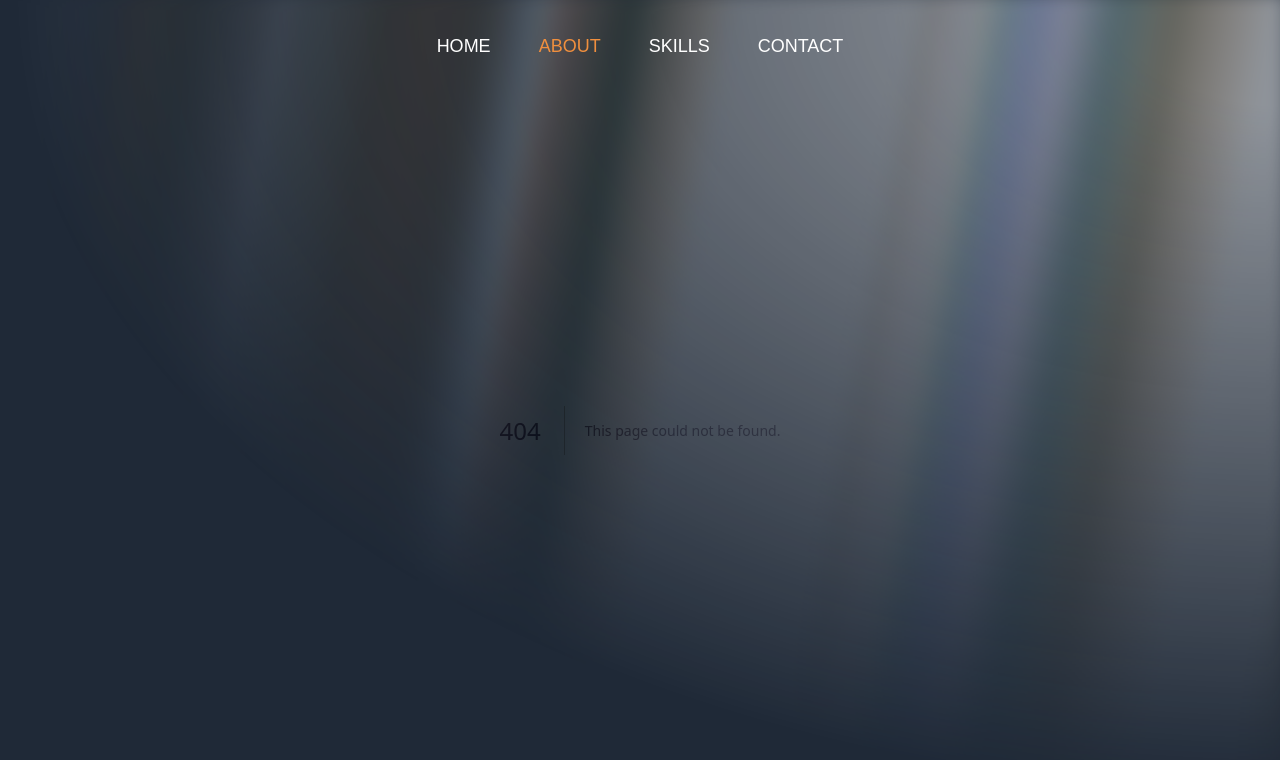
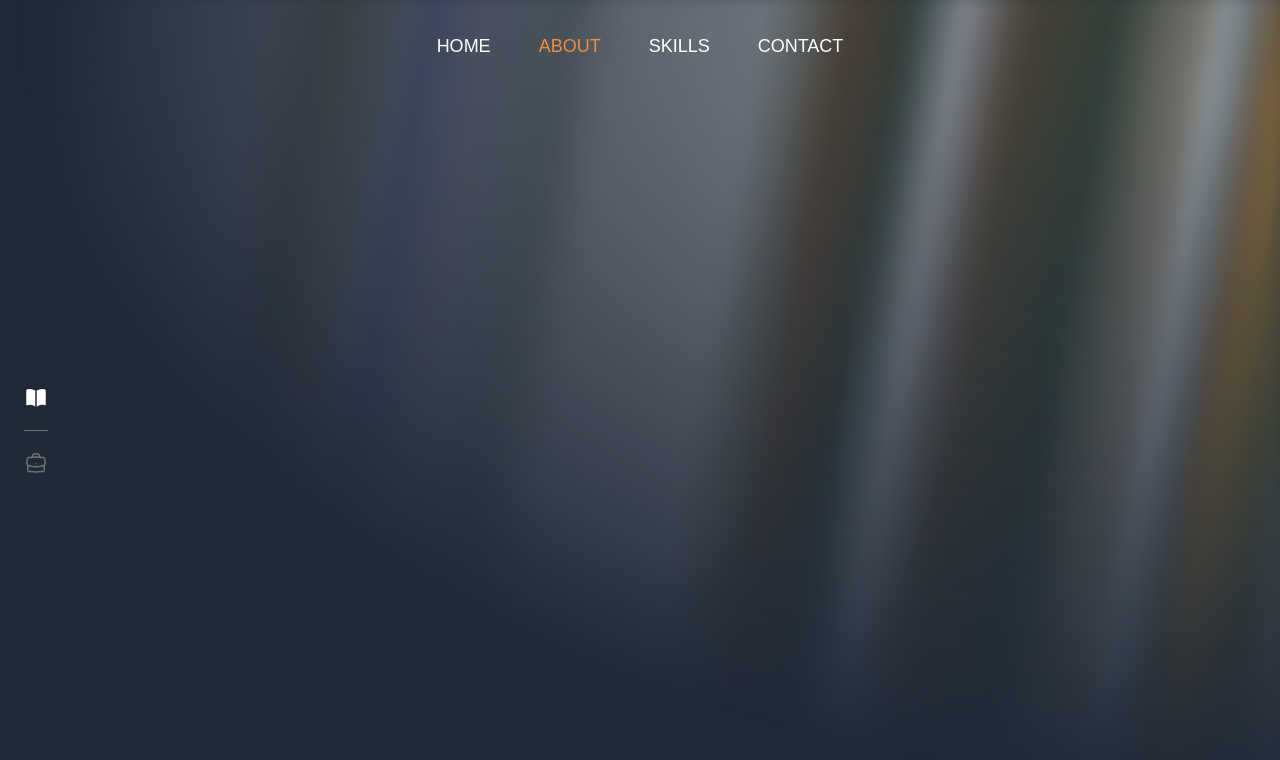
Before and after one commit to jhamer8/personal-website, a Next.js app: page /about in a window 1280 px wide. Before the commit this address had no page. Shown: the top 760 px of the page. Built offline with nearby package versions, Linux system fonts and the light colour scheme; a web font is replaced by a local one.

Commit message:
Clean Left Bar

```diff
--- /dev/null
+++ b/app/about/page.tsx
@@ -0,0 +1,12 @@
+import React from 'react'
+import LeftBar from '@/components/ui/left-bar'
+
+function About() {
+  return (
+    <div className="flex flex-1">
+        <LeftBar />
+    </div>
+  )
+}
+
+export default About
--- a/app/globals.css
+++ b/app/globals.css
@@ -18,3 +18,6 @@
 .drawer-open {
   transform: translateY(0);
 }
+.transition-icon {
+  transition: all 2s ease-in-out;
+}
--- a/app/page.tsx
+++ b/app/page.tsx
@@ -22,7 +22,7 @@ const suffix = [
 
 export default function Home() {
   return (
-    <div className="flex items-center justify-center h-screen z-20 p-4 md:p-8 min-w-[300px] max-w-7xl mx-auto">
+    <div className="flex items-center justify-center h-screen z-20 p-4 md:p-8 min-w-[300px]">
       <div
         className={`flex flex-col items-center justify-center text-4xl sm:text-5xl md:text-6xl lg:text-8xl ${doppioOne.className}`}
       >
--- /dev/null
+++ b/components/ui/left-bar.tsx
@@ -0,0 +1,73 @@
+"use client"
+import React, { useState } from "react";
+import { motion, AnimatePresence } from "framer-motion";
+import { BookOpenIcon, BriefcaseIcon } from "@heroicons/react/24/outline";
+import { BookOpenIcon as BookOpenIconSolid, BriefcaseIcon as BriefcaseIconSolid } from "@heroicons/react/24/solid";
+
+function LeftBar() {
+  const [activeIcon, setActiveIcon] = useState<string | null>('book');
+
+  return (
+    <div className="flex flex-col justify-center ml-6 space-y-5 z-20">
+      <motion.button
+        onClick={() => setActiveIcon('book')}
+        whileHover={{ scale: 1.1, color: "black" }}
+      >
+        <AnimatePresence mode="wait">
+          {activeIcon === 'book' ? (
+            <motion.div
+              key="book-solid"
+              initial={{ scale: 0.8, opacity: 0 }}
+              animate={{ scale: 1, opacity: 1 }}
+              exit={{ scale: 0.8, opacity: 0 }}
+              transition={{ duration: 0.3 }}
+            >
+              <BookOpenIconSolid className="h-6 w-6 text-white dark:text-white hover:text-themeOrange" />
+            </motion.div>
+          ) : (
+            <motion.div
+              key="book-outline"
+              initial={{ scale: 0.8, opacity: 0 }}
+              animate={{ scale: 1, opacity: 1 }}
+              exit={{ scale: 0.8, opacity: 0 }}
+              transition={{ duration: 0.3 }}
+            >
+              <BookOpenIcon className="h-6 w-6 text-neutral-500 dark:text-white hover:text-white" />
+            </motion.div>
+          )}
+        </AnimatePresence>
+      </motion.button>
+      <div className="h-[1px] w-6 bg-neutral-500 dark:bg-white" />
+      <motion.button
+        onClick={() => setActiveIcon('briefcase')}
+        whileHover={{ scale: 1.1 }}
+      >
+        <AnimatePresence mode="wait">
+          {activeIcon === 'briefcase' ? (
+            <motion.div
+              key="briefcase-solid"
+              initial={{ scale: 0.8, opacity: 0 }}
+              animate={{ scale: 1, opacity: 1 }}
+              exit={{ scale: 0.8, opacity: 0 }}
+              transition={{ duration: 0.3 }}
+            >
+              <BriefcaseIconSolid className="h-6 w-6 text-white dark:text-white hover:text-themeOrange" />
+            </motion.div>
+          ) : (
+            <motion.div
+              key="briefcase-outline"
+              initial={{ scale: 0.8, opacity: 0 }}
+              animate={{ scale: 1, opacity: 1 }}
+              exit={{ scale: 0.8, opacity: 0 }}
+              transition={{ duration: 0.3 }}
+            >
+              <BriefcaseIcon className="h-6 w-6 text-neutral-500 dark:text-white hover:text-white" />
+            </motion.div>
+          )}
+        </AnimatePresence>
+      </motion.button>
+    </div>
+  );
+}
+
+export default LeftBar;
```
